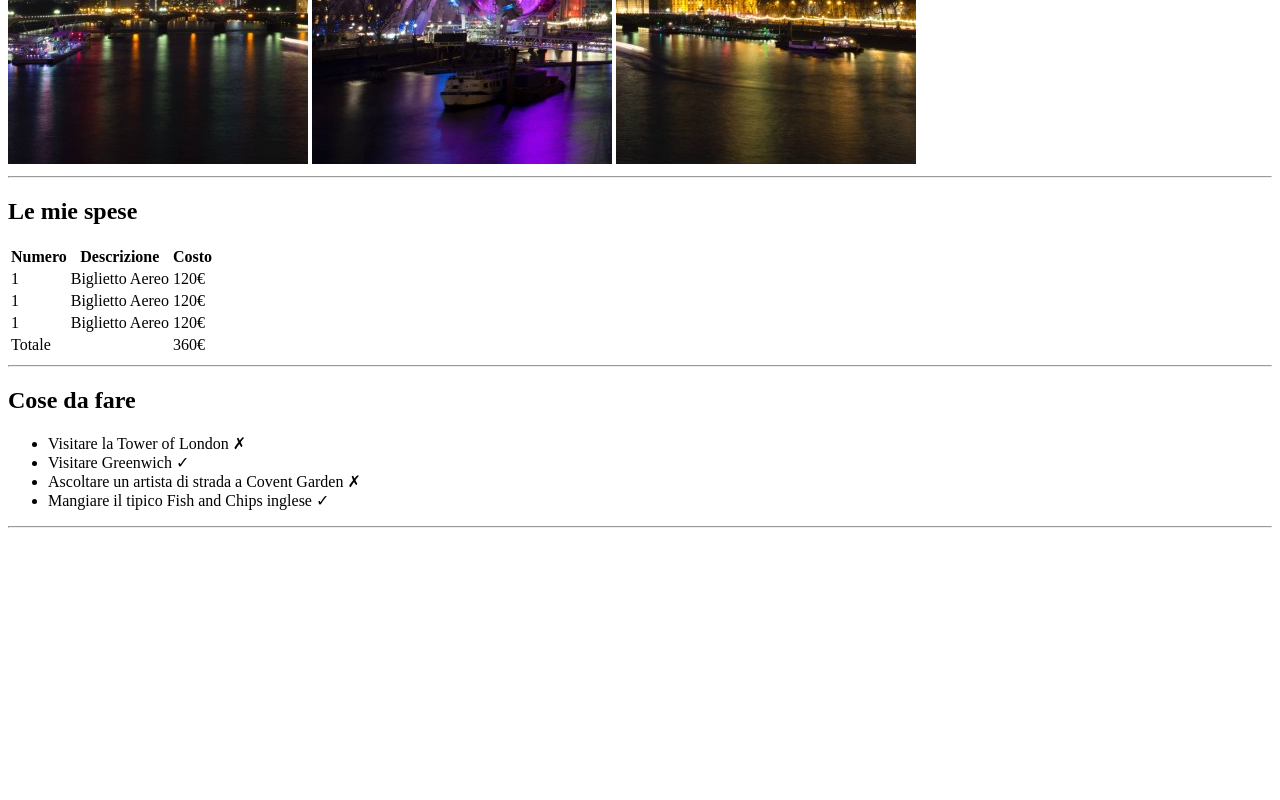
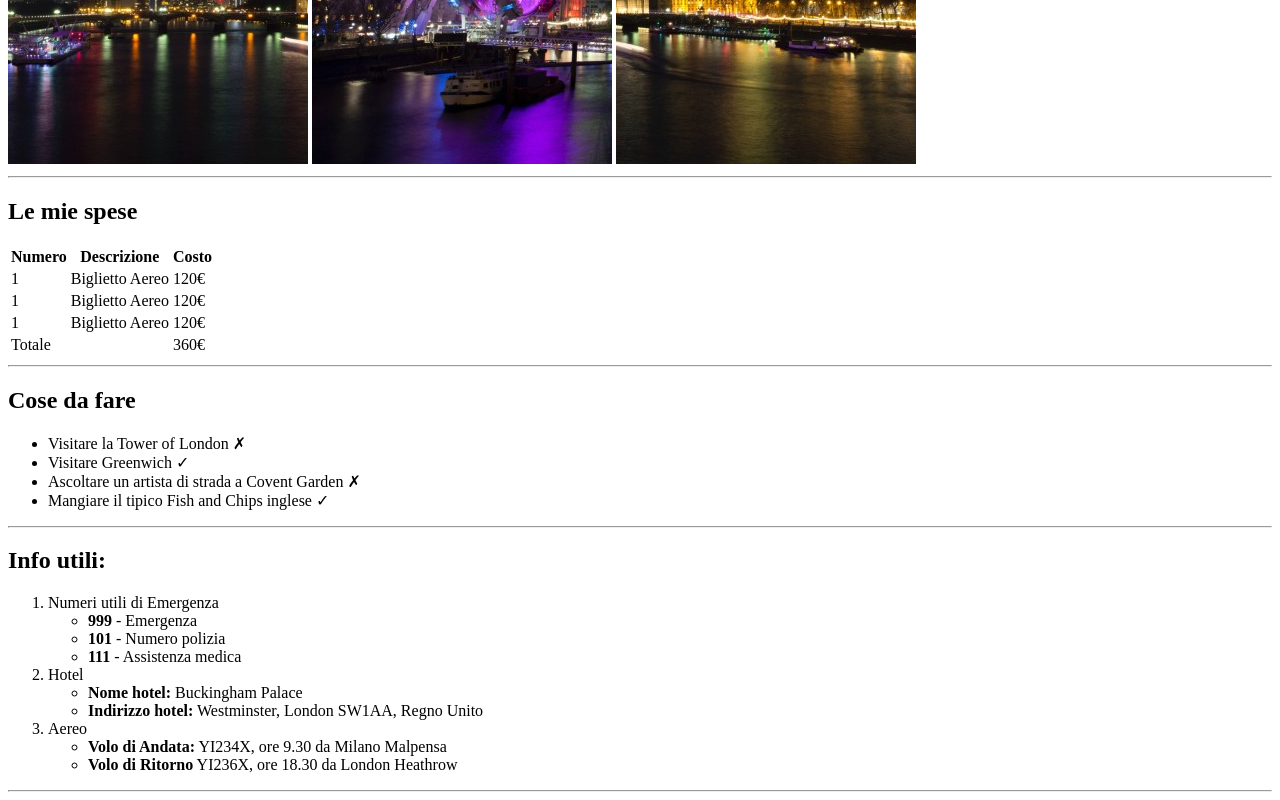
Before and after one commit to AiroldiFederico/html-london-trip, a plain HTML site: page index.html in a window 1280 px wide. Shown: the part 516-1316 px from the top of the page. Before the commit the page ends 1052 px from the top, so only its background shows below. Drawn offline with Linux system fonts and the light colour scheme.

Commit message:
Fase 5 - Scrittura sezione 3

```diff
--- a/index.html
+++ b/index.html
@@ -91,6 +91,35 @@
 
         <section>
 
+            <!-- Title section 3 -->
+            <h2>Info utili:</h2>
+
+            <!-- List section 3 -->
+            <ol>
+                <li>Numeri utili di Emergenza
+                    <ul>
+                        <li><strong>999</strong> - Emergenza</li>
+                        <li><strong>101</strong> - Numero polizia</li>
+                        <li><strong>111</strong> - Assistenza medica</li>
+                    </ul>
+                </li>
+                <li>Hotel
+                    <ul>
+                        <li><strong>Nome hotel:</strong> Buckingham Palace</li>
+                        <li><strong>Indirizzo hotel:</strong> Westminster, London SW1AA, Regno Unito</li>
+                    </ul>
+                </li>
+                <li>Aereo
+                    <ul>
+                        <li><strong>Volo di Andata:</strong> YI234X, ore 9.30 da Milano Malpensa</li>
+                        <li><strong>Volo di Ritorno</strong> YI236X, ore 18.30 da London Heathrow</li>
+                    </ul>
+                </li>
+            </ol>
+
+            <!-- Dividing line -->
+            <hr>
+
         </section>
 
         <section>
@@ -99,4 +128,5 @@
 
 
 </body>
+
 </html>
```
